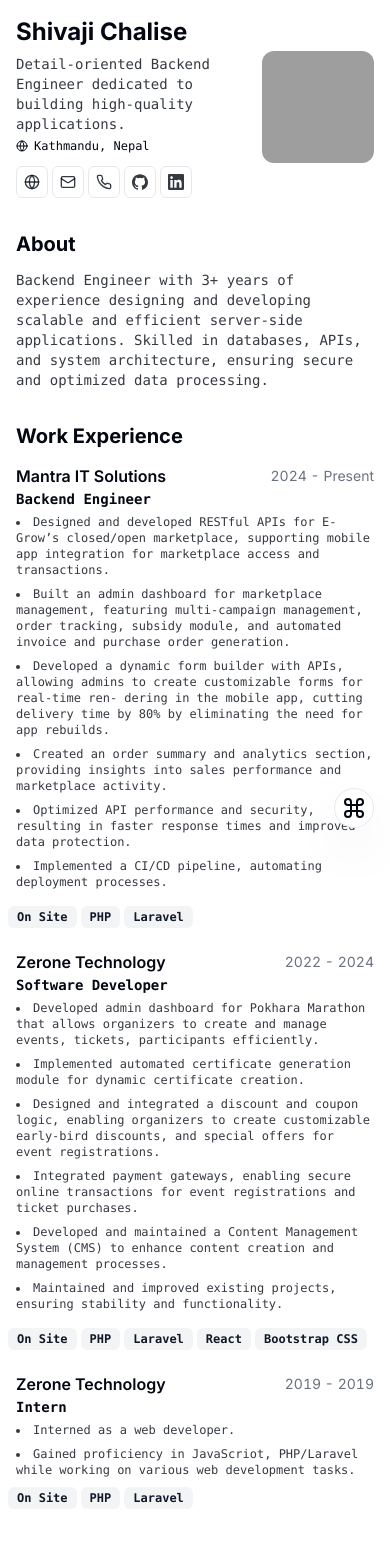
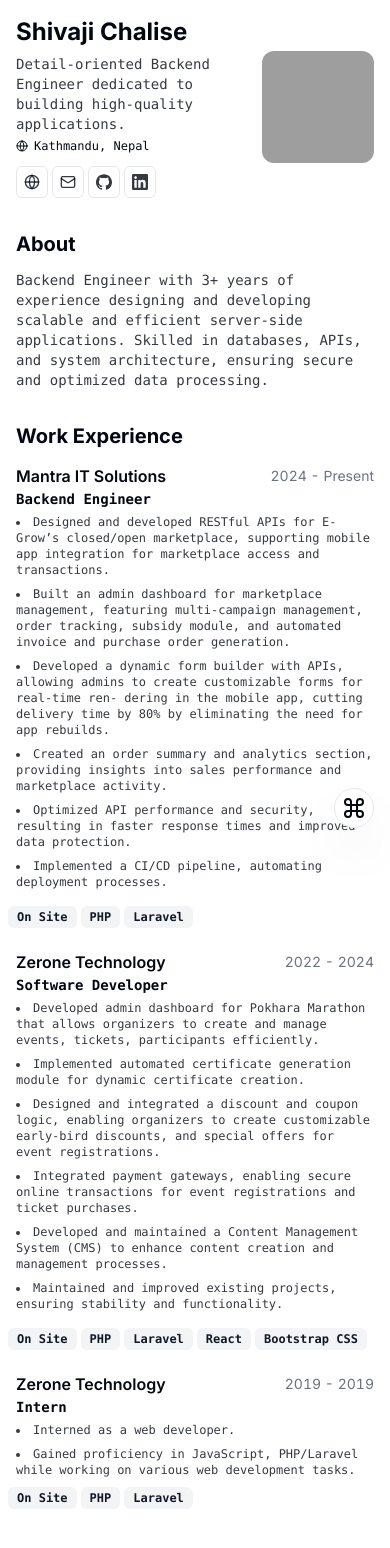
Before and after one commit to shivajichalise/cv, a Next.js app: page / in a window 390 px wide. Shown: the top 1548 px of the page. Built offline with nearby package versions, Linux system fonts and the light colour scheme; grey boxes are pictures that could not be loaded.

Commit message:
fix: typo and remove phone no

```diff
--- a/src/data/resume-data.tsx
+++ b/src/data/resume-data.tsx
@@ -20,7 +20,7 @@ export const RESUME_DATA = {
   personalWebsiteUrl: "https://shivajichalise.com.np",
   contact: {
     email: "respond2shivaji@gmail.com",
-    tel: "+977-9840610177",
+    // tel: "+977-9840610177",
     social: [
       {
         name: "GitHub",
@@ -148,7 +148,7 @@ export const RESUME_DATA = {
           <li className="pb-2">Interned as a web developer.</li>
 
           <li className="">
-            Gained proficiency in JavaScriot, PHP/Laravel while working on
+            Gained proficiency in JavaScript, PHP/Laravel while working on
             various web development tasks.
           </li>
         </ul>
```
